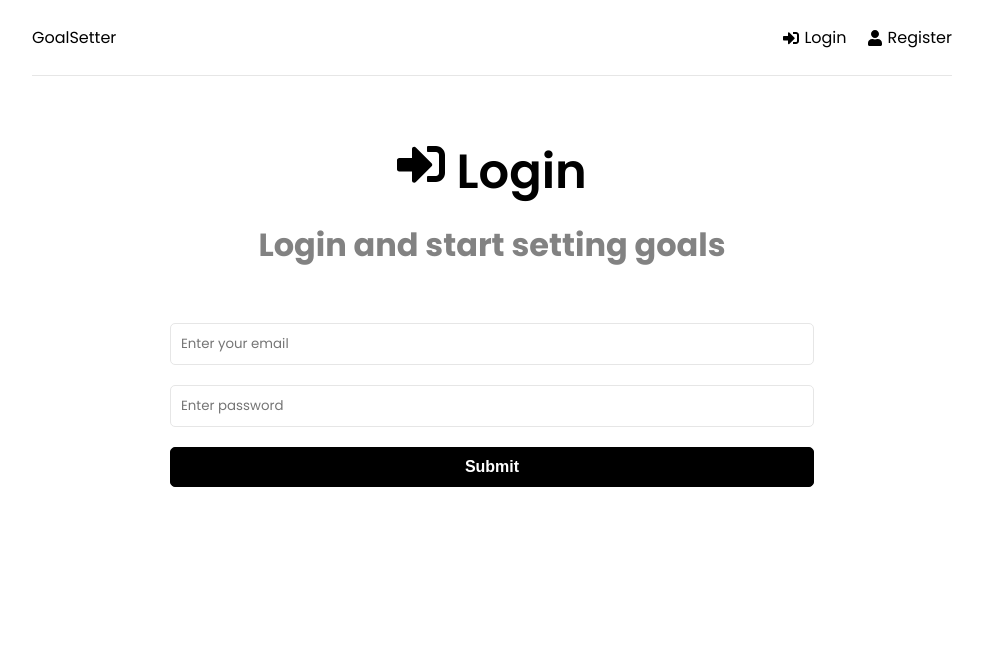
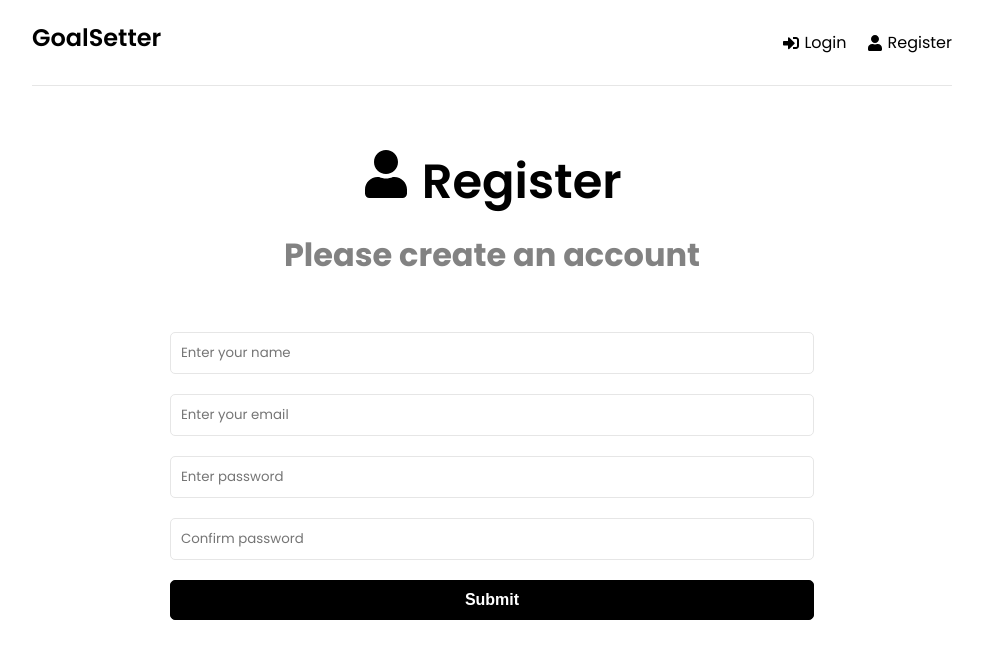
Before and after one commit to Paraboy699/TODO-APP, a React (Create React App) app in the folder frontend/: page /register in a window 1280 px wide. Shown: the top 658 px of the page, without its empty margins (148-1131 px from the left). Built offline with nearby package versions, Linux system fonts and the light colour scheme.

Commit message:
Finished

```diff
--- a/frontend/package.json
+++ b/frontend/package.json
@@ -1,7 +1,7 @@
 {
   "name": "frontend",
   "version": "0.1.0",
-  "proxy": "http://localhost:8000",
+  "proxy": "http://localhost:5000",
   "private": true,
   "dependencies": {
     "@reduxjs/toolkit": "^1.9.7",
--- a/frontend/src/components/Header.jsx
+++ b/frontend/src/components/Header.jsx
@@ -1,40 +1,54 @@
-import { FaSignInAlt, FaSignOutAlt, FaUser } from 'react-icons/fa'
-import { Link, useNavigate } from 'react-router-dom'
-import { useSelector, useDispatch } from 'react-redux'
-import { logout, reset } from '../features/auth/authSlice'
+import React from 'react';
+import { FaSignInAlt, FaSignOutAlt, FaUser } from 'react-icons/fa';
+import { Link, useNavigate } from 'react-router-dom';
+import { useSelector, useDispatch } from 'react-redux';
+import { logout, reset } from '../features/auth/authSlice';
 
 function Header() {
-  const navigate = useNavigate()
-  const dispatch = useDispatch()
-  const { user } = useSelector((state) => state.auth)
+  const navigate = useNavigate();
+  const dispatch = useDispatch();
+  const { user } = useSelector((state) => state.auth);
 
-  const onLogout = () => {
-    dispatch(logout())
-    dispatch(reset())
-    navigate('/')
-  }
+  // Handle user logout
+  const handleLogout = () => {
+    dispatch(logout());
+    dispatch(reset());
+    navigate('/login');
+  };
+
+  // Navigate to register page
+  const handleRegisterClick = () => {
+    navigate('/register');
+  };
+
+  // Navigate to login page
+  const handleLoginClick = () => {
+    navigate('/login');
+  };
 
   return (
     <header className='header'>
       <div className='logo'>
-        <Link to='/'>GoalSetter</Link>
+        <h2>GoalSetter</h2>
       </div>
       <ul>
         {user ? (
+          // Show logout button if user is logged in
           <li>
-            <button className='btn' onClick={onLogout}>
+            <button className='btn' onClick={handleLogout}>
               <FaSignOutAlt /> Logout
             </button>
           </li>
         ) : (
+          // Show login and register links if user is not logged in
           <>
             <li>
-              <Link to='/login'>
+              <Link to='/login' onClick={handleLoginClick}>
                 <FaSignInAlt /> Login
               </Link>
             </li>
             <li>
-              <Link to='/register'>
+              <Link to='/register' onClick={handleRegisterClick}>
                 <FaUser /> Register
               </Link>
             </li>
@@ -42,7 +56,7 @@ function Header() {
         )}
       </ul>
     </header>
-  )
+  );
 }
 
-export default Header
+export default Header;
--- a/frontend/src/pages/Dashboard.jsx
+++ b/frontend/src/pages/Dashboard.jsx
@@ -1,42 +1,43 @@
-import { useEffect } from 'react'
-import { useNavigate } from 'react-router-dom'
-import { useSelector, useDispatch } from 'react-redux'
-import GoalForm from '../components/GoalForm'
-import GoalItem from '../components/GoalItem'
-import Spinner from '../components/Spinner'
-import { getGoals, reset } from '../features/goals/goalSlice'
+import React, { useEffect } from 'react';
+import { useNavigate } from 'react-router-dom';
+import { useSelector, useDispatch } from 'react-redux';
+import GoalForm from '../components/GoalForm';
+import GoalItem from '../components/GoalItem';
+import Spinner from '../components/Spinner';
+import { getGoals, reset } from '../features/goals/goalSlice';
 
 function Dashboard() {
-  const navigate = useNavigate()
-  const dispatch = useDispatch()
+  const navigate = useNavigate();
+  const dispatch = useDispatch();
 
-  const { user } = useSelector((state) => state.auth)
+  const { user } = useSelector((state) => state.auth);
   const { goals, isLoading, isError, message } = useSelector(
     (state) => state.goals
-  )
+  );
 
   useEffect(() => {
     if (isError) {
-      console.log(message)
+      // Display an error message to the user
+      console.error('Error fetching goals:', message);
     }
 
     if (!user) {
-      navigate('/login')
+      navigate('/login');
     }
 
-    dispatch(getGoals())
+    dispatch(getGoals());
 
     return () => {
-      dispatch(reset())
-    }
-  }, [user, navigate, isError, message, dispatch])
+      dispatch(reset());
+    };
+  }, [user, navigate, isError, message, dispatch]);
 
   if (isLoading) {
-    return <Spinner />
+    return <Spinner />;
   }
 
   return (
-    <>
+    <div className='dashboard'>
       <section className='heading'>
         <h1>Welcome {user && user.name}</h1>
         <p>Goals Dashboard</p>
@@ -55,8 +56,8 @@ function Dashboard() {
           <h3>You have not set any goals</h3>
         )}
       </section>
-    </>
-  )
+    </div>
+  );
 }
 
-export default Dashboard
+export default Dashboard;
--- a/frontend/src/pages/Login.jsx
+++ b/frontend/src/pages/Login.jsx
@@ -23,11 +23,15 @@ function Login() {
 
   useEffect(() => {
     if (isError) {
-      toast.error(message)
+      toast.error(message || 'An error occurred. Please try again.')
     }
 
     if (isSuccess || user) {
       navigate('/')
+      setFormData({
+        email: '',
+        password: '',
+      })
     }
 
     dispatch(reset())
--- a/frontend/src/pages/Register.jsx
+++ b/frontend/src/pages/Register.jsx
@@ -1,18 +1,20 @@
 import { useState, useEffect } from 'react'
-import { FaSignInAlt } from 'react-icons/fa'
 import { useSelector, useDispatch } from 'react-redux'
 import { useNavigate } from 'react-router-dom'
 import { toast } from 'react-toastify'
-import { login, reset } from '../features/auth/authSlice'
+import { FaUser } from 'react-icons/fa'
+import { register, reset } from '../features/auth/authSlice'
 import Spinner from '../components/Spinner'
 
-function Login() {
+function Register() {
   const [formData, setFormData] = useState({
+    name: '',
     email: '',
     password: '',
+    password2: '',
   })
 
-  const { email, password } = formData
+  const { name, email, password, password2 } = formData
 
   const navigate = useNavigate()
   const dispatch = useDispatch()
@@ -43,12 +45,17 @@ function Login() {
   const onSubmit = (e) => {
     e.preventDefault()
 
-    const userData = {
-      email,
-      password,
+    if (password !== password2) {
+      toast.error('Passwords do not match')
+    } else {
+      const userData = {
+        name,
+        email,
+        password,
+      }
+
+      dispatch(register(userData))
     }
-
-    dispatch(login(userData))
   }
 
   if (isLoading) {
@@ -59,13 +66,24 @@ function Login() {
     <>
       <section className='heading'>
         <h1>
-          <FaSignInAlt /> Login
+          <FaUser /> Register
         </h1>
-        <p>Login and start setting goals</p>
+        <p>Please create an account</p>
       </section>
 
       <section className='form'>
         <form onSubmit={onSubmit}>
+          <div className='form-group'>
+            <input
+              type='text'
+              className='form-control'
+              id='name'
+              name='name'
+              value={name}
+              placeholder='Enter your name'
+              onChange={onChange}
+            />
+          </div>
           <div className='form-group'>
             <input
               type='email'
@@ -88,7 +106,17 @@ function Login() {
               onChange={onChange}
             />
           </div>
-
+          <div className='form-group'>
+            <input
+              type='password'
+              className='form-control'
+              id='password2'
+              name='password2'
+              value={password2}
+              placeholder='Confirm password'
+              onChange={onChange}
+            />
+          </div>
           <div className='form-group'>
             <button type='submit' className='btn btn-block'>
               Submit
@@ -100,4 +128,4 @@ function Login() {
   )
 }
 
-export default Login
+export default Register
```
